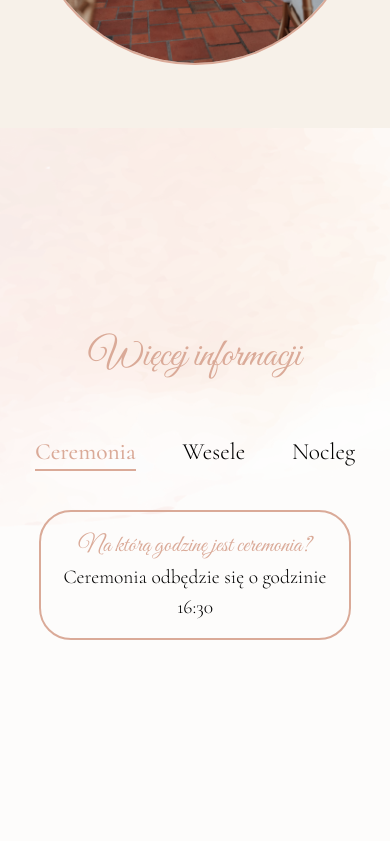
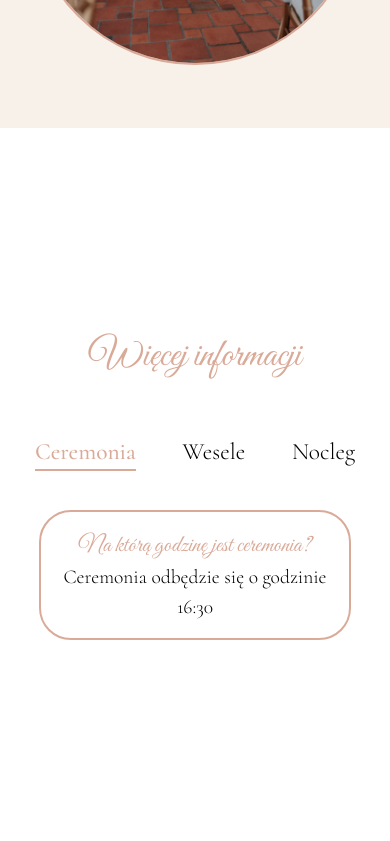
Before and after one commit to Milszym/wedding-web, a React (Create React App) app: page / in a window 390 px wide. Shown: the part 1560-2401 px from the top of the page. Built offline with nearby package versions, Linux system fonts and the light colour scheme.

Commit message:
Make faq background white on mobile

```diff
--- a/src/ui/sections/faq/faq.css
+++ b/src/ui/sections/faq/faq.css
@@ -68,10 +68,6 @@
 }
 
 @media(max-width: 768px) {
-    .faqContent {
-        background-image: url('/public/images/peach_background_30.png');
-    }
-
     .faqTitle {
         font-size: clamp(1rem, 10vw, 9rem);
         margin-top: 7vh;
--- a/src/ui/sections/weddingWitnesses/WeddingWitnessesKuba.tsx
+++ b/src/ui/sections/weddingWitnesses/WeddingWitnessesKuba.tsx
@@ -50,6 +50,7 @@ export const WeddingWitnessesKuba = () => {
                     }}>Niestety nie 😥</button>
                 </div>
             </div>
+            <div className="modal-backdrop" onClick={() => setKubaDialog(false)} />
         </dialog>
 
         <dialog id="my_modal_2" className="modal" open={yesDialog}>
@@ -69,6 +70,7 @@ export const WeddingWitnessesKuba = () => {
                     />
                 </div>
             </div>
+            <div className="modal-backdrop" onClick={() => setYesDialog(false)} />
         </dialog>
 
         <dialog id="my_modal_3" className="modal" open={noDialog}>
@@ -88,6 +90,7 @@ export const WeddingWitnessesKuba = () => {
                     />
                 </div>
             </div>
+            <div className="modal-backdrop" onClick={() => setNoDialog(false)} />
         </dialog>
     </section>
 }
```
